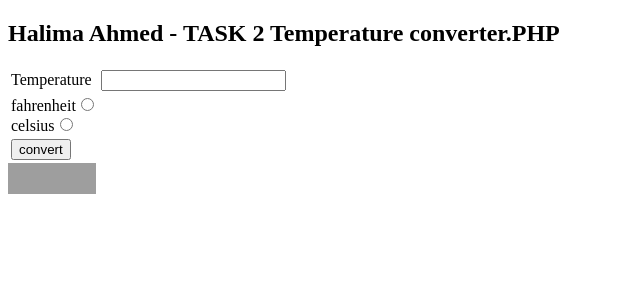
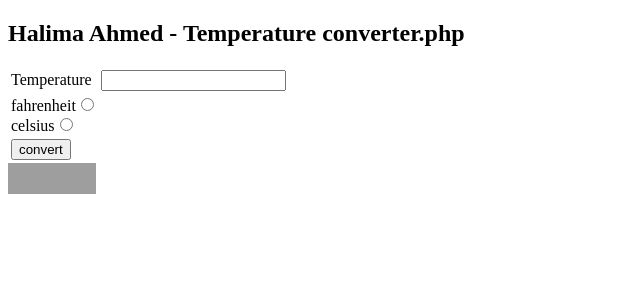
Before and after one commit to HaliimaAhmed/Web-Application, a PHP site: the page made by Temperature converter -PHP/Temperature converter.php in a window 1280 px wide. Shown: the top 300 px of the page, without its empty margins (0-640 px from the left). Run offline with PHP 8.4, Linux system fonts and the light colour scheme; grey boxes are pictures that could not be loaded.

Commit message:
Update Temperature converter.php

```diff
--- a/Temperature converter -PHP/Temperature converter.php
+++ b/Temperature converter -PHP/Temperature converter.php
@@ -2,7 +2,7 @@
 <html lang="en">
 <head>
         <title>temperature converter.PHP</title>
-		  <h2> Halima Ahmed - TASK 2 Temperature converter.PHP </h2>
+		  <h2> Halima Ahmed - Temperature converter.php </h2>
 	</head>
 	<body>
 
```
